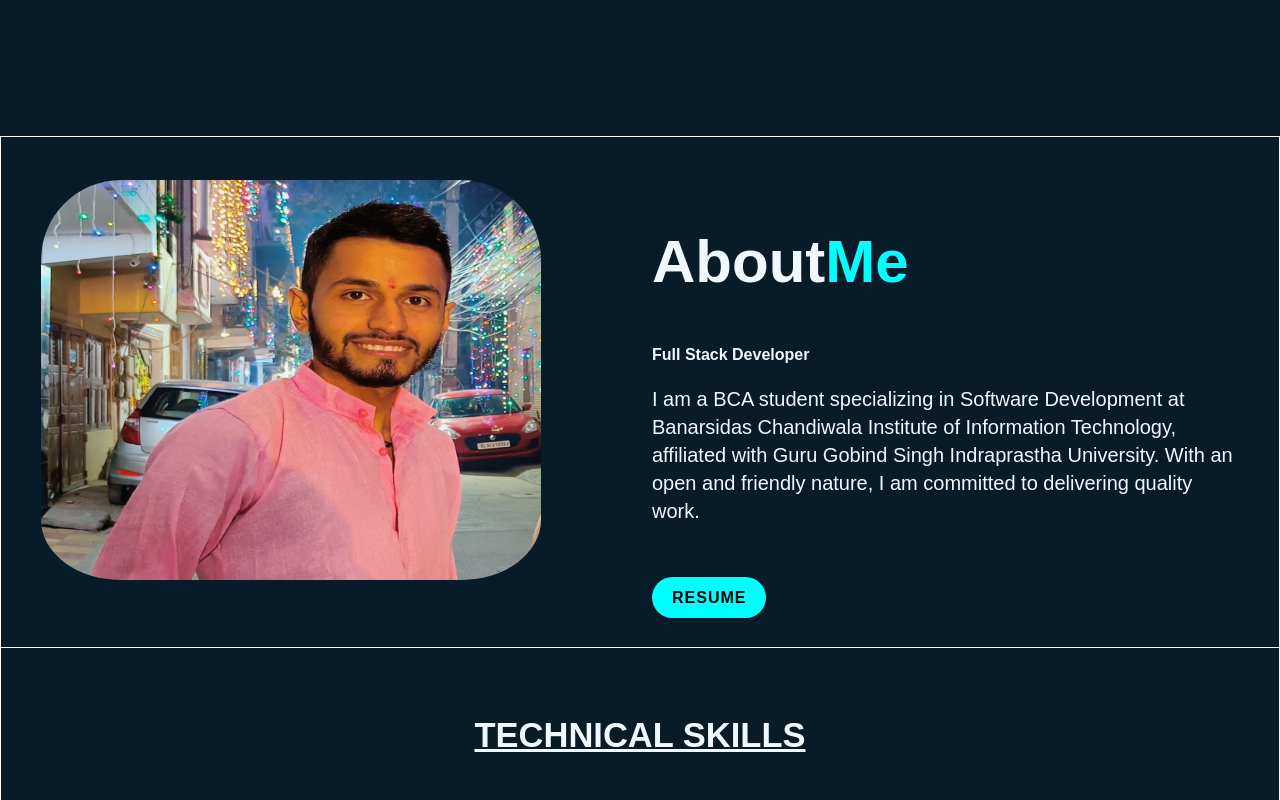
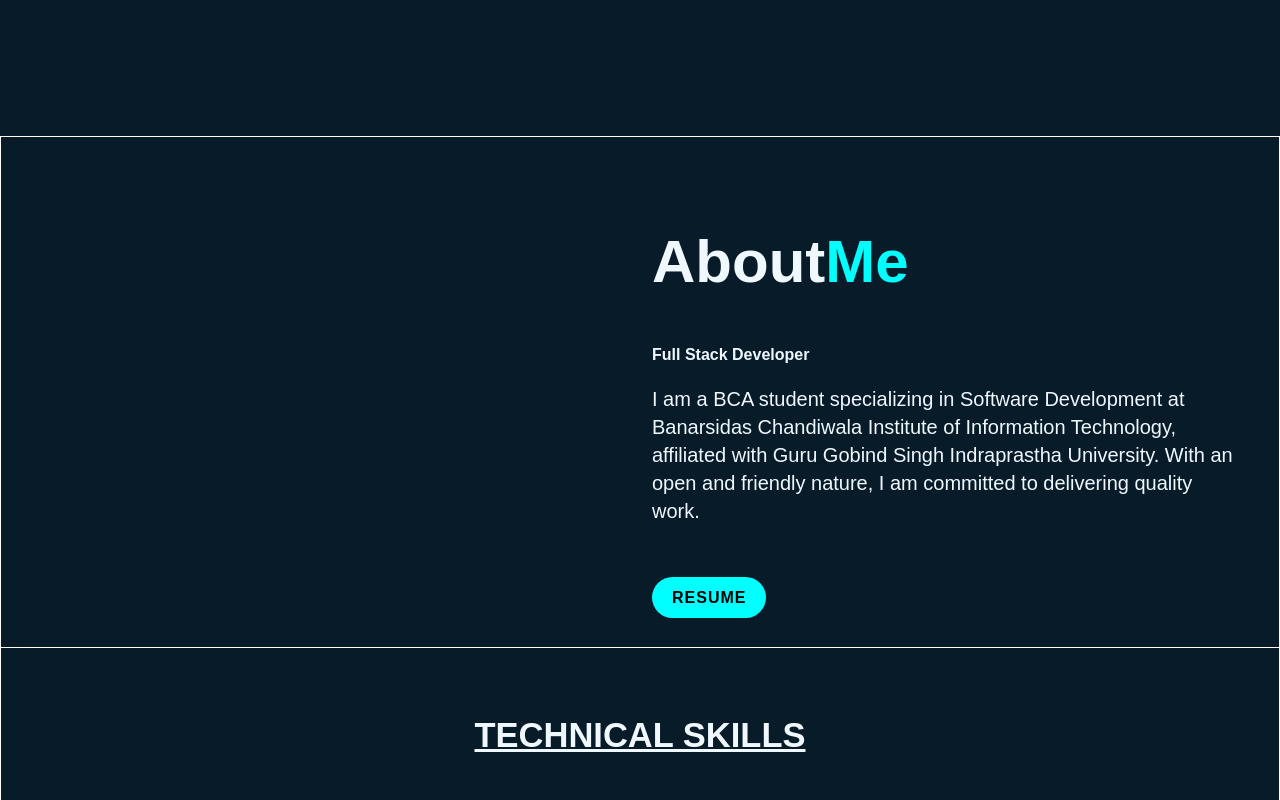
Before and after one commit to Sonujha2808/Portfolio, a plain HTML site: page index.html in a window 1280 px wide. Shown: the part 687-1487 px from the top of the page. Drawn offline with Linux system fonts and the light colour scheme.

Commit message:
Update index.html

```diff
--- a/index.html
+++ b/index.html
@@ -48,7 +48,7 @@
 
     <section class="abouts" id="aboutme">
         <div class="abouts-img">
-            <img src="photo.png" >
+           <!-- <img src="photo.png" >-->
         </div>
         <div class="abouts-text">
             <h2 class="h">About<span>Me</span></h2>
```
